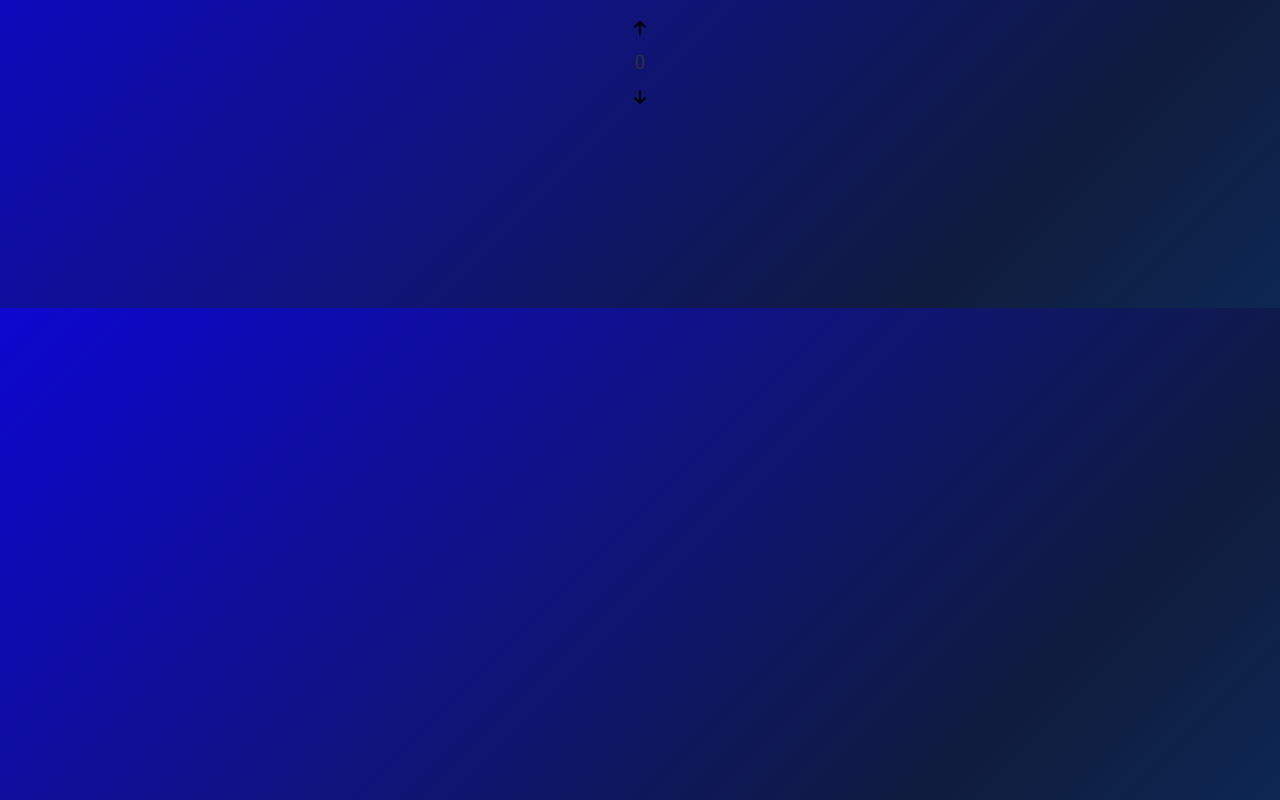
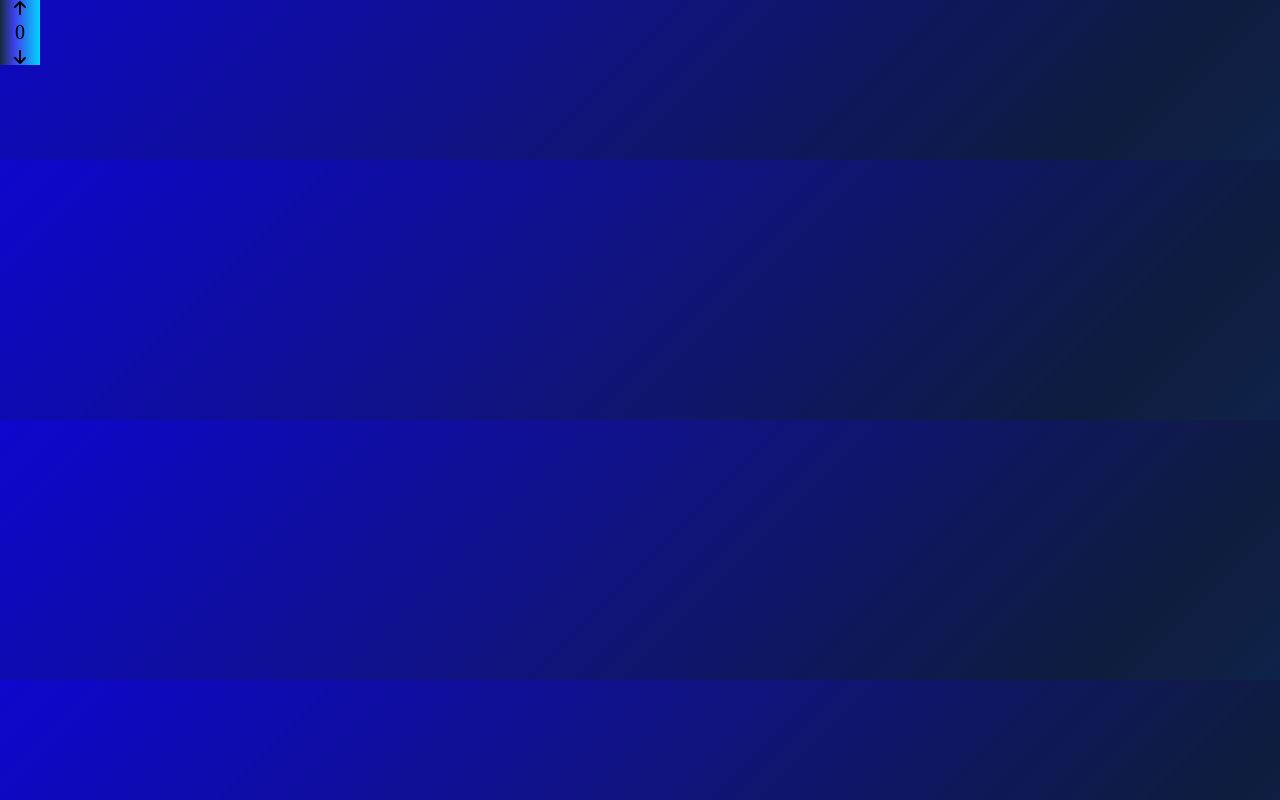
Before and after one commit to itss0urav/Anywhere-frontend, a React (Vite) app: page /Vote in a window 1280 px wide. Built offline with nearby package versions, Linux system fonts and the light colour scheme; a web font is replaced by a local one.

Commit message:
alignment fix of votes and some linking works with votes and user profile

```diff
--- a/src/components/Pages/User/User.jsx
+++ b/src/components/Pages/User/User.jsx
@@ -1,14 +1,15 @@
 import React from "react";
 import styles from "./User.module.css";
+import Vote from "../../Vote/Vote";
 
-const UserProfile = ({ name, totalPosts, votes, timeOfAccountCreation }) => {
+const UserProfile = ({ name, totalPosts, voteCount, timeOfAccountCreation }) => {
   return (
     <div className={styles.wrappper}>
       <div className={styles.innerWrappper}>
         <h3 className="user-profile-title">User Profile</h3>
         <p className="user-profile-name">Name: {name}</p>
         <p className="user-profile-posts">Total Posts: {totalPosts}</p>
-        <p className="user-profile-votes">Votes: {votes}</p>
+        <p className="user-profile-votes">Votes: {voteCount}</p>
         <p className="user-profile-creation-time">
           Time of Account Creation: {timeOfAccountCreation}
         </p>
--- a/src/components/Vote/Vote.jsx
+++ b/src/components/Vote/Vote.jsx
@@ -1,5 +1,5 @@
-import React, { useState } from 'react';
-import styles from './Vote.module.css';
+import React, { useState } from "react";
+import styles from "./Vote.module.css";
 
 const Vote = () => {
   const [voteCount, setVoteCount] = useState(0);
--- a/src/components/Vote/Vote.module.css
+++ b/src/components/Vote/Vote.module.css
@@ -1,24 +1,20 @@
 .voteContainer {
   display: flex;
   align-items: center;
-  gap: 15px;
-    width: 200px;
-    margin: 20px auto;
+  padding-left: 10px;
+  padding-right: 10px;
+  gap: 5px;
+  width: 20px;
   flex-direction: column;
+  background: linear-gradient(
+    90deg,
+    rgb(19, 43, 58) 0%,
+    rgb(63, 63, 232) 35%,
+    rgba(0, 212, 255, 1) 100%
+  );
 }
-
-  .vote-button {
-    padding: 10px 20px;
-    border-radius: 5px;
-    background-color: #4CAF50;
-    color: white;
-    border: none;
-    cursor: pointer;
-    outline: none;
-  }
-
 .voteCount {
   font-size: 20px;
   margin: 0 10px;
-    color: #333;
+  color: black;
 }
```
Lines whose indentation alone changed are shown as unchanged.
